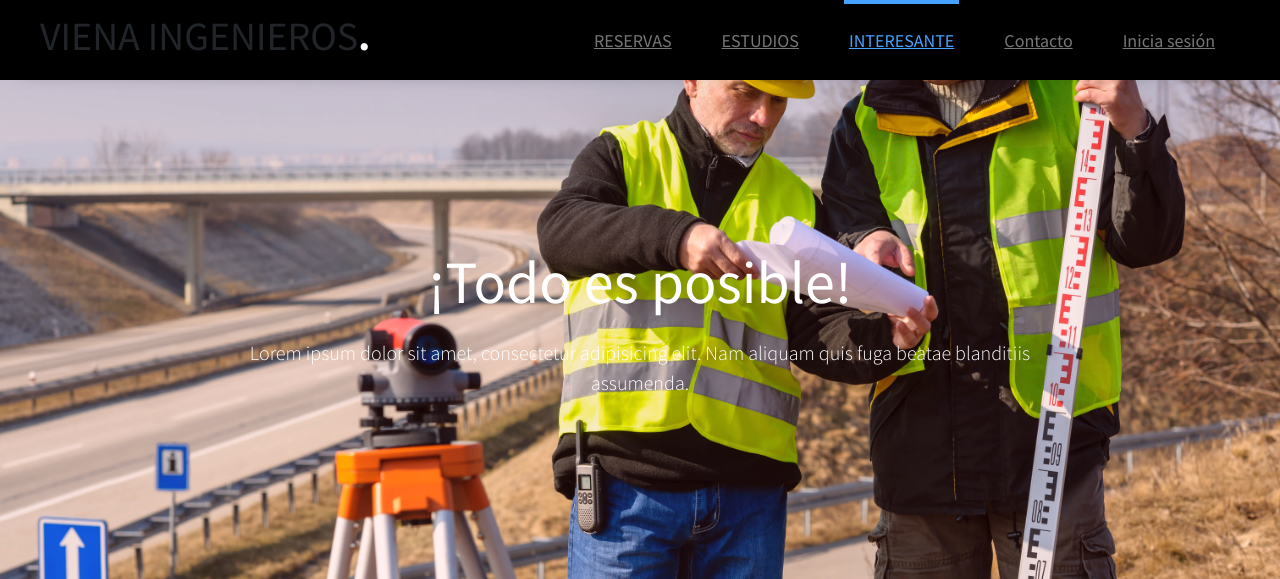
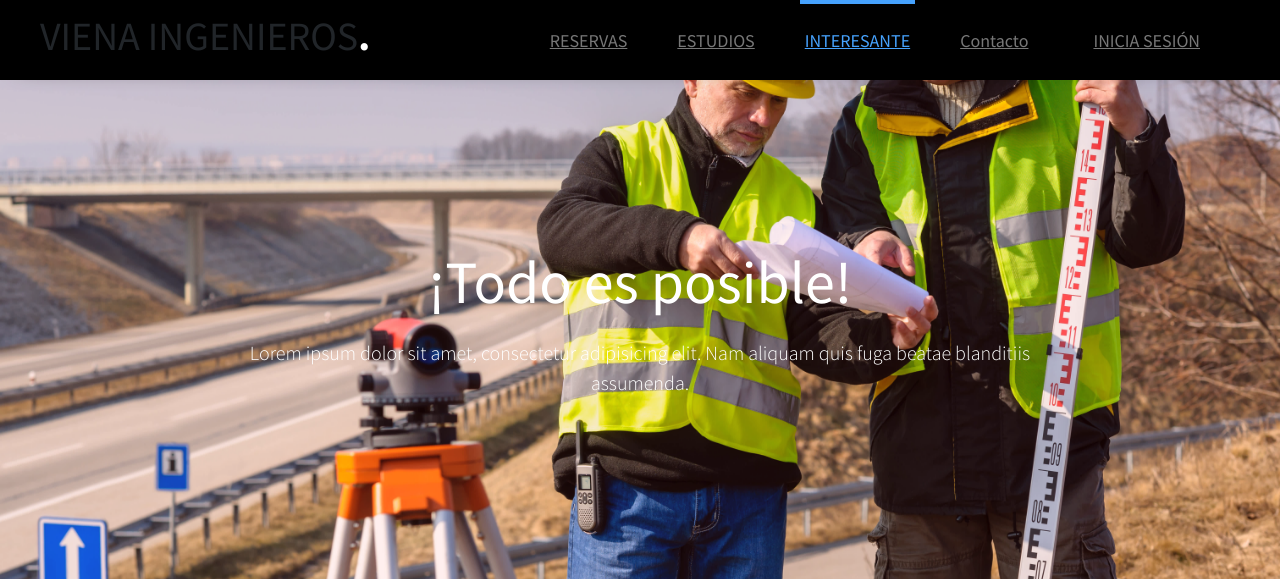
Before and after one commit to ZSRubi/VN-LA1, a PHP site: page / in a window 1280 px wide. Shown: the top 579 px of the page. Run offline with PHP 8.4, Linux system fonts and the light colour scheme; some libraries are stand-ins or nearby versions; some web fonts are replaced.

Commit message:
Update estilos.css

```diff
--- a/VN LA/css/estilos.css
+++ b/VN LA/css/estilos.css
@@ -37,7 +37,17 @@ header{
 .logo h1 b{
     color: #ffffff;
 }
+.btn-login {
+    padding: 10px 20px;
+    font-size: 16px;
+    border-radius: 5px;
+    text-transform: uppercase;
+    transition: background-color 0.3s ease;
+  }
 
+  .btn-login:hover {
+    background-color: #0056b3; /* Un tono más oscuro del azul, si usas btn-primary */
+  }
 
 .menu {
     height: 80px;
```
